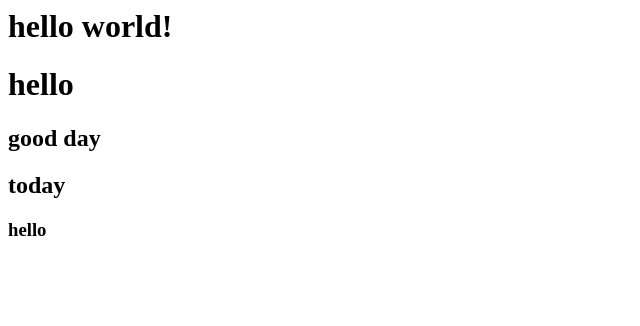
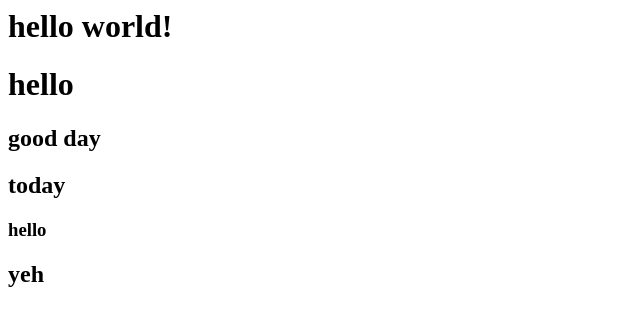
Before and after one commit to Medhavi2025/jenkins-project, a plain HTML site: page index.html in a window 1280 px wide. Shown: the full height of the page, 0-640 px from the left. Drawn offline with Linux system fonts and the light colour scheme.

Commit message:
Update index.html

```diff
--- a/index.html
+++ b/index.html
@@ -3,3 +3,4 @@
 <h2>good day</h2>
 <h2>today</h2>
 <h3>hello</h3>
+<h2>yeh</h2>
```
